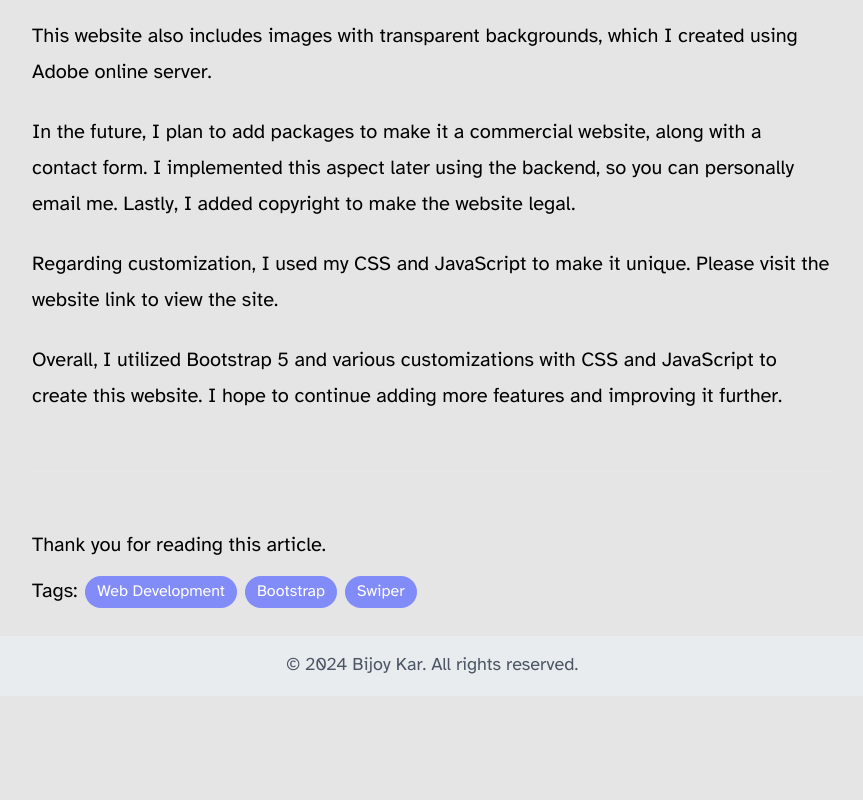
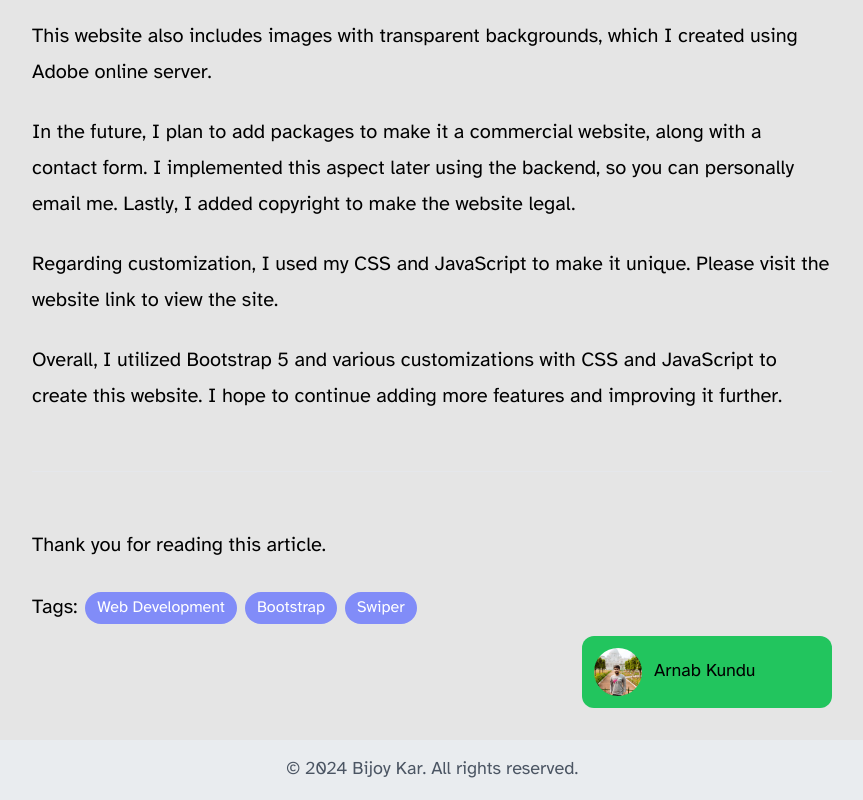
Before and after one commit to iamBijoyKar/blog2.0, an Astro site: page /blog/anime-website-build-with-bootstrap in a window 1280 px wide. Shown: the part 3036-3836 px from the top of the page, without its empty margins (208-1071 px from the left). Before the commit the page ends 3732 px from the top, so only its background shows below. Built offline with nearby package versions, Linux system fonts and the light colour scheme; Astro itself is replaced by a stand-in of ours.

Commit message:
[feat]: Add author card component to blog layout

```diff
--- /dev/null
+++ b/src/components/Blog/AuthotCard.astro
@@ -0,0 +1,20 @@
+---
+import { Image } from "astro:assets";
+import { nameToSlug } from "@/utils";
+const { author, authorImgLink } = Astro.props;
+
+const authorSlug = nameToSlug(author);
+---
+
+<a href={`/authors/${authorSlug}`}>
+  <div class="flex w-[250px] gap-3 items-center bg-green-500 p-3 rounded-xl">
+    <Image
+      src={authorImgLink}
+      class="rounded-full"
+      alt={author}
+      width={48}
+      height={48}
+    />
+    <p class="text-lg truncate">{author}</p>
+  </div>
+</a>
--- a/src/layouts/BlogLayout.astro
+++ b/src/layouts/BlogLayout.astro
@@ -2,10 +2,12 @@
 import type { CollectionEntry } from "astro:content";
 import PageLayout from "./PageLayout.astro";
 import Tag from "@/components/Blog/Tag.astro";
+import AuthotCard from "@/components/Blog/AuthotCard.astro";
 
 // type Props = CollectionEntry<"blogs">["data"];
 
-const { title, description, pubdate, author, heroImg, tags } = Astro.props.data;
+const { title, description, pubdate, author, heroImg, tags, authorImgLink } =
+  Astro.props.data;
 ---
 
 <PageLayout title={title}>
@@ -34,13 +36,16 @@ const { title, description, pubdate, author, heroImg, tags } = Astro.props.data;
     <section>
       <slot />
     </section>
-    <footer>
+    <footer class="flex flex-col my-4">
       <div class="flex items-center gap-2 my-3">
         <p class="text-xl">Tags:</p>
         <ul class="flex items-center gap-2 flex-wrap">
           {tags.map((tag: string) => <Tag label={tag} />)}
         </ul>
       </div>
+      <div class="flex items-center gap-2 justify-end">
+        <AuthotCard author={author} authorImgLink={authorImgLink} />
+      </div>
     </footer>
   </article>
 </PageLayout>
--- /dev/null
+++ b/src/utils/index.ts
@@ -0,0 +1,3 @@
+export function nameToSlug(name: string): string {
+  return name.replace(/\s/g, "-");
+}
```
